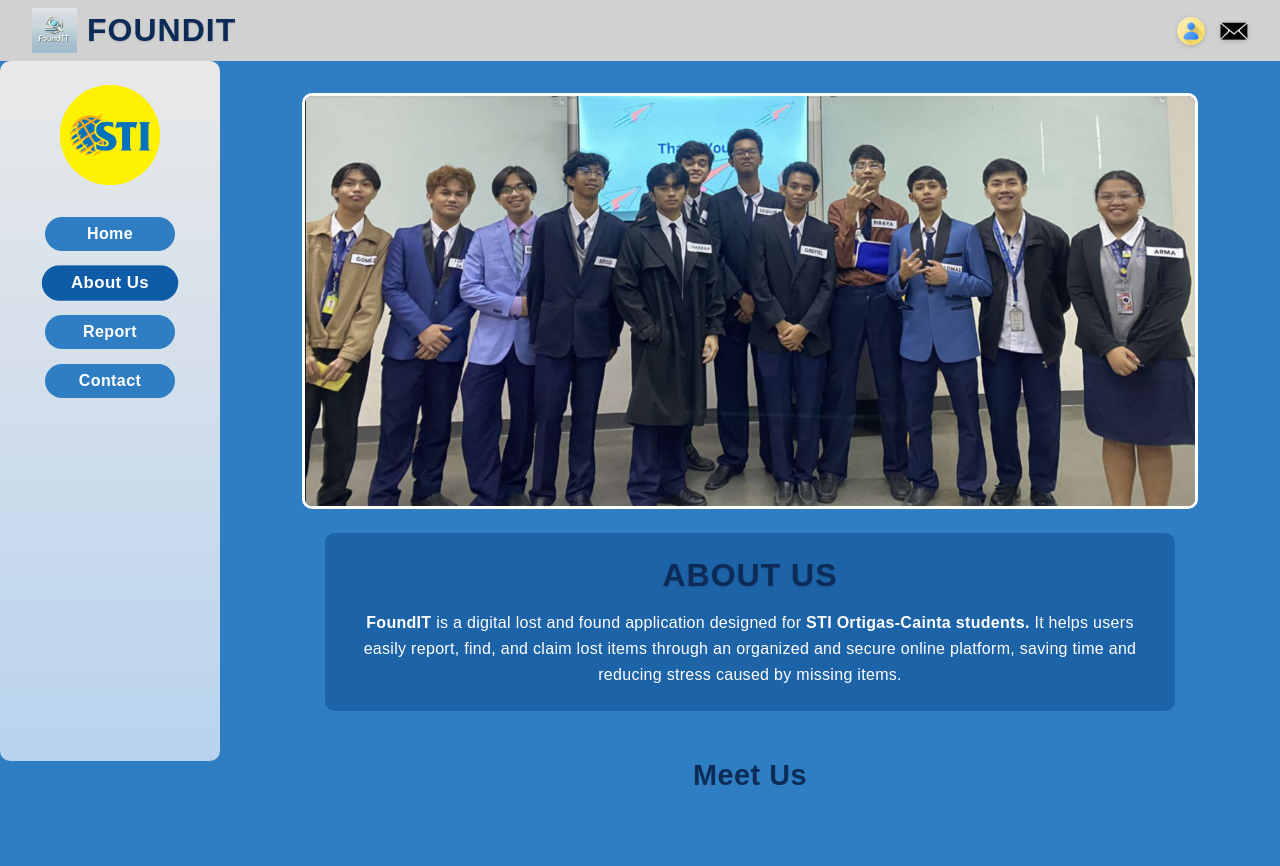
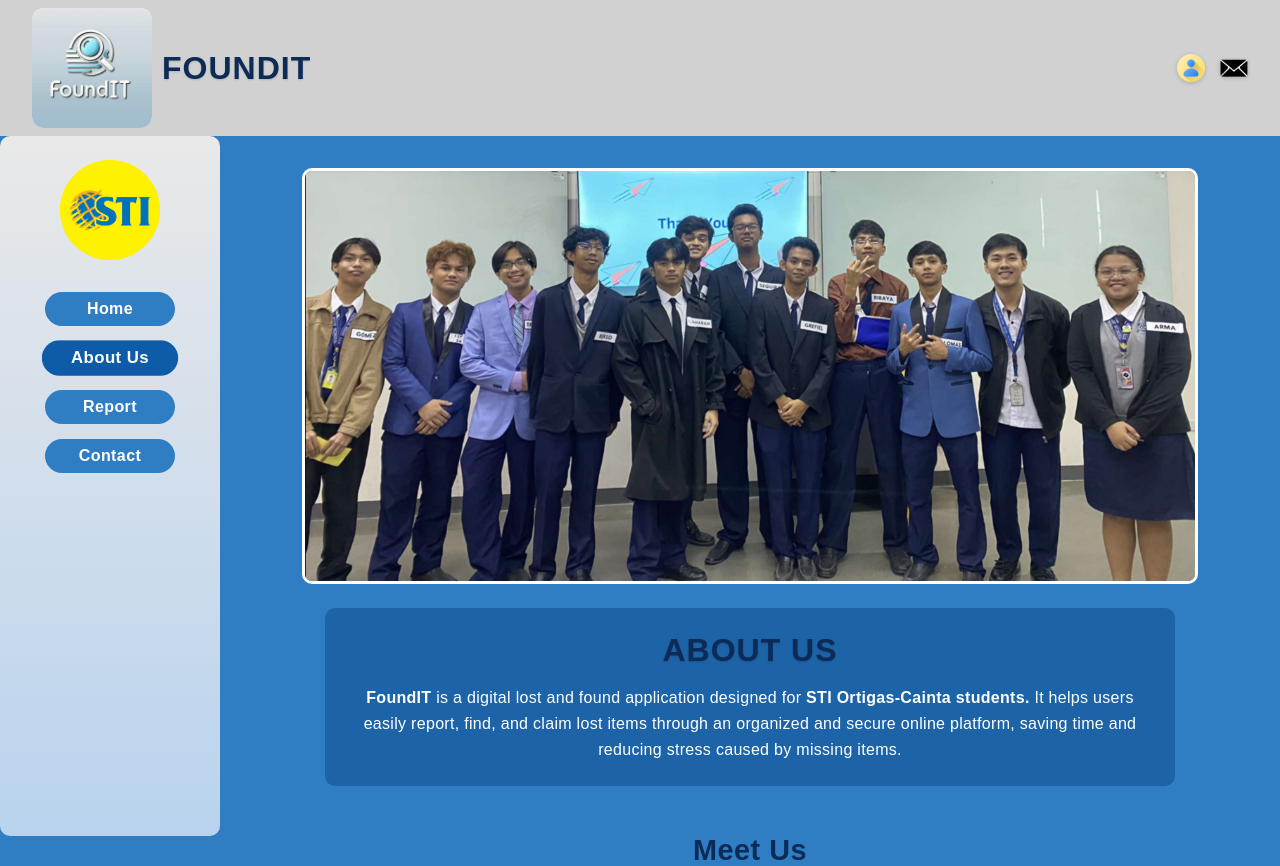
Before and after one commit to GabbyT6365/FoundIT, a plain HTML site: page about.html in a window 1280 px wide. Before the commit the page ends 800 px from the top, so only its background shows below. Drawn offline with Linux system fonts and the light colour scheme.

Commit message:
Update style.css

```diff
--- a/style.css
+++ b/style.css
@@ -1315,3 +1315,19 @@
   font-family: "Times New Roman", Times, serif;
   font-weight: bold;
 }
+img {
+  max-width: 100%;
+  height: auto;
+  display: block;
+}
+.logo img {
+  width: 120px;
+  height: auto;
+  border-radius: 12px;
+}
+.item-img {
+  width: 80px;
+  height: 80px;
+  object-fit: cover;
+  border-radius: 50%;
+}
```
